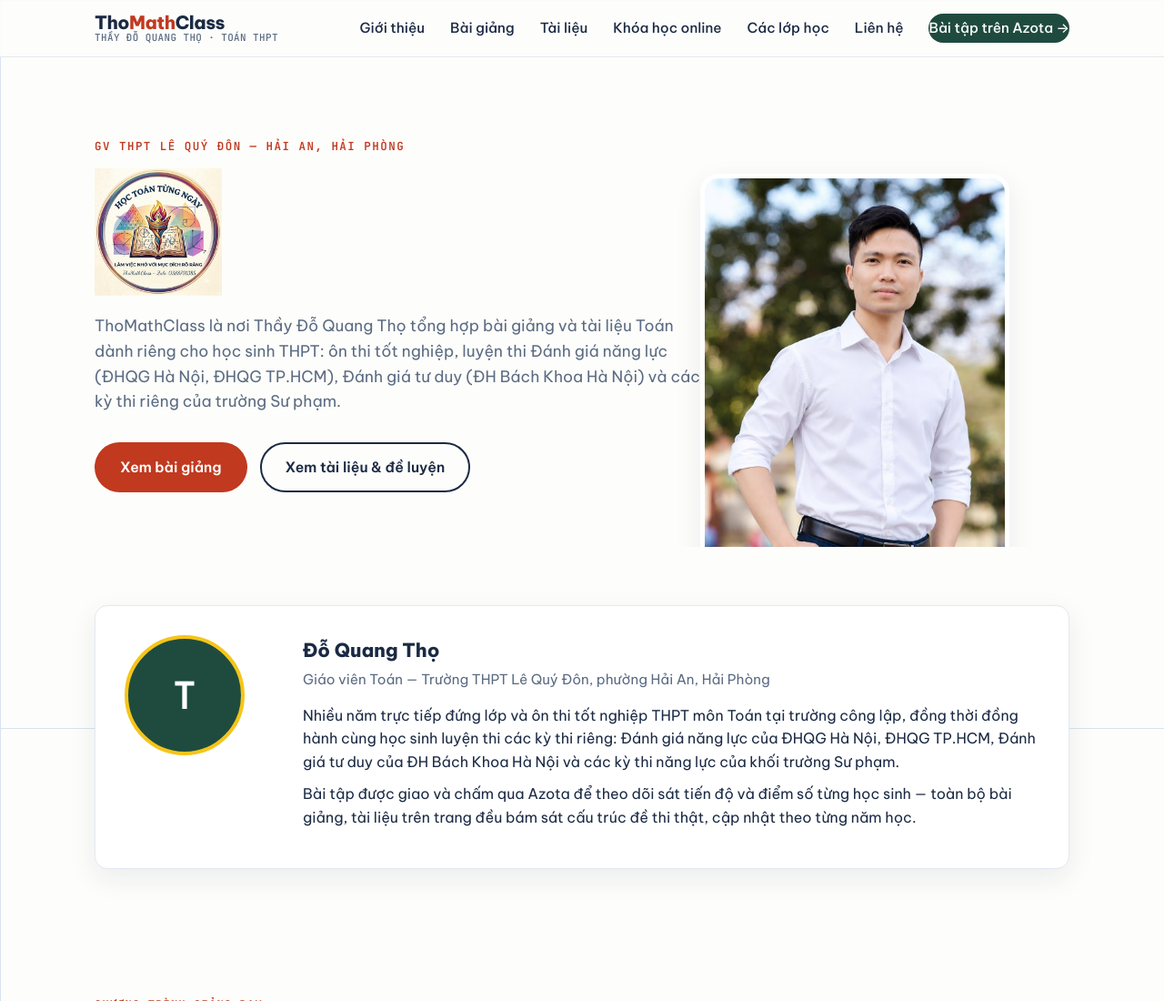
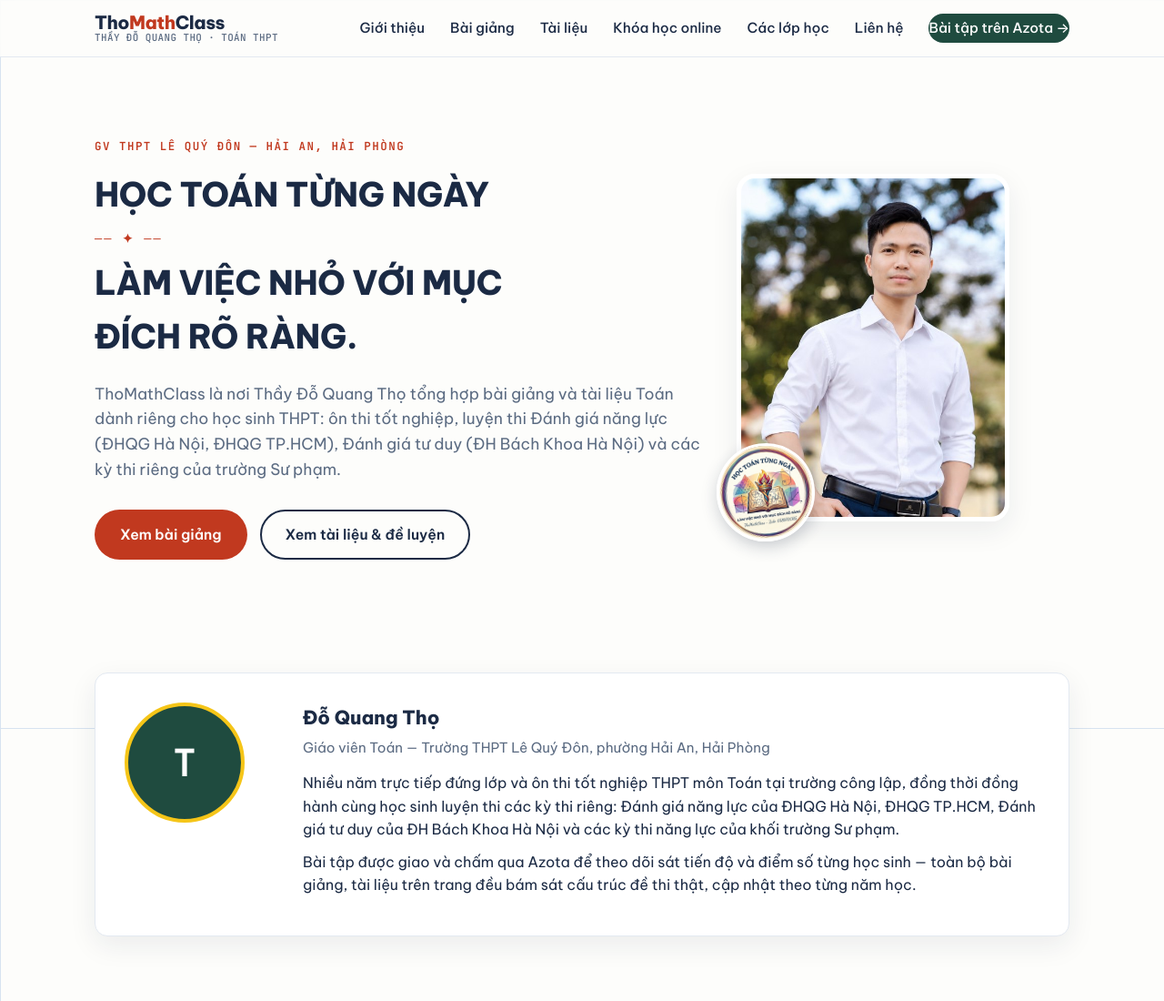
Before and after one commit to thotoanlqd-ai/thomathclass, a plain HTML site: page index.html in a window 1280 px wide. Shown: the top 1100 px of the page at 91% size. Drawn offline with Linux system fonts and the light colour scheme.

Commit message:
Add files via upload

```diff
--- a/index.html
+++ b/index.html
@@ -41,7 +41,7 @@
   <section class="hero">
     <div class="container" style="position:relative;">
       <p class="eyebrow">GV THPT LÊ QUÝ ĐÔN — HẢI AN, HẢI PHÒNG</p>
-      <img src="logo.png?v=2" alt="Logo ThoMathClass — Học Toán từng ngày, làm việc nhỏ với mục đích rõ ràng" class="hero-logo" />
+      <h1><span class="hero-line">HỌC TOÁN TỪNG NGÀY</span><span class="hero-divider" aria-hidden="true">── ✦ ──</span><span class="hero-line">LÀM VIỆC NHỎ VỚI MỤC ĐÍCH RÕ RÀNG.</span></h1>
       <p class="lede">
         ThoMathClass là nơi Thầy Đỗ Quang Thọ tổng hợp bài giảng và tài liệu Toán
         dành riêng cho học sinh THPT: ôn thi tốt nghiệp, luyện thi Đánh giá năng lực
@@ -53,8 +53,11 @@
         <a href="tailieu.html" class="btn btn-outline">Xem tài liệu &amp; đề luyện</a>
       </div>
 
-      <!-- ảnh chân dung Thầy -->
-      <img class="stamp hero-photo" src="profile.jpg" alt="Thầy Đỗ Quang Thọ" />
+      <!-- ảnh chân dung Thầy + huy hiệu logo đè góc -->
+      <div class="hero-photo-wrap">
+        <img class="hero-photo" src="profile.jpg" alt="Thầy Đỗ Quang Thọ" />
+        <img class="hero-badge" src="logo.png?v=2" alt="Logo ThoMathClass" />
+      </div>
     </div>
   </section>
 
--- a/style.css
+++ b/style.css
@@ -230,33 +230,31 @@ a { color: inherit; text-decoration: none; }
 
 .hero-actions { display: flex; gap: 14px; flex-wrap: wrap; }
 
-/* stamp / signature element */
-.stamp {
+.hero h1 {
+  font-size: clamp(1.5rem, 3vw, 2.3rem);
+  font-weight: 800;
+  letter-spacing: -0.01em;
+  max-width: 20ch;
+  margin: 14px 0 20px;
+}
+
+.hero-line { display: block; }
+
+.hero-divider {
+  display: block;
+  color: var(--pen-red);
+  font-size: 0.85rem;
+  letter-spacing: 0.15em;
+  font-weight: 600;
+  margin: 8px 0;
+  font-family: "JetBrains Mono", monospace;
+}
+
+.hero-photo-wrap {
   position: absolute;
   right: 8%;
   top: 40px;
-  width: 260px;
-  transform: rotate(6deg);
-  animation: stamp-in 0.7s cubic-bezier(.2,1.4,.4,1) 0.15s both;
-}
-@keyframes stamp-in {
-  0% { opacity: 0; transform: rotate(18deg) scale(0.6); }
-  100% { opacity: 1; transform: rotate(6deg) scale(1); }
-}
-
-.hero-logo {
-  width: 140px;
-  max-width: 40%;
-  margin: 14px 0 20px;
-  display: block;
-}
-
-.stamp.hero-photo {
-  width: 340px;
-  border-radius: 20px;
-  border: 5px solid #fff;
-  box-shadow: var(--shadow);
-  transform: none;
+  width: 300px;
   animation: photo-in 0.7s ease 0.15s both;
 }
 @keyframes photo-in {
@@ -264,9 +262,27 @@ a { color: inherit; text-decoration: none; }
   100% { opacity: 1; transform: translateY(0); }
 }
 
+.hero-photo {
+  display: block;
+  width: 100%;
+  border-radius: 20px;
+  border: 5px solid #fff;
+  box-shadow: var(--shadow);
+}
+
+.hero-badge {
+  position: absolute;
+  bottom: -22px;
+  left: -22px;
+  width: 108px;
+  border-radius: 50%;
+  box-shadow: 0 6px 18px rgba(27, 42, 68, 0.22);
+  transform: rotate(-8deg);
+  border: 3px solid #fff;
+}
+
 @media (max-width: 860px) {
-  .hero-logo { width: 120px; margin: 10px auto 20px; }
-  .stamp.hero-photo { position: static; margin: 20px auto 0; transform: none; width: 260px; }
+  .hero-photo-wrap { position: static; margin: 20px auto 0; width: 240px; }
 }
 
 /* ---------- Section basics ---------- */
```
